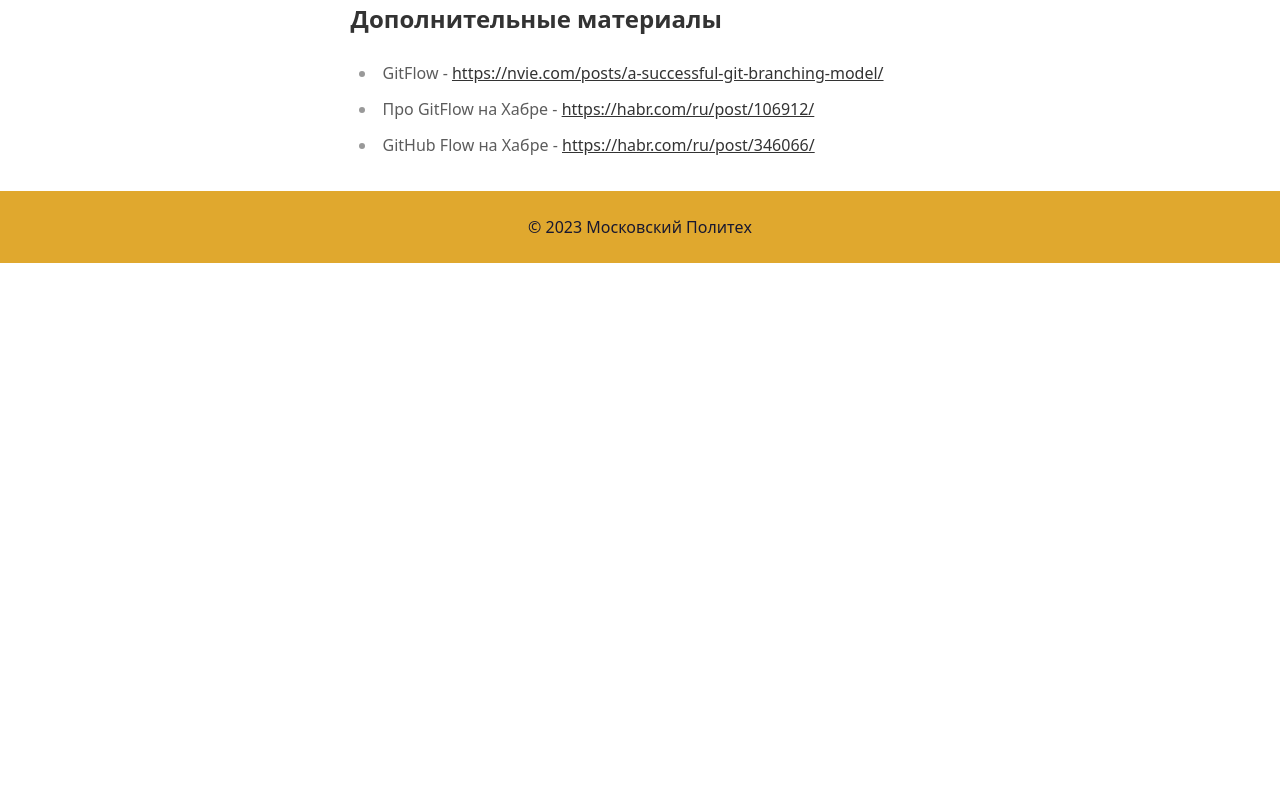
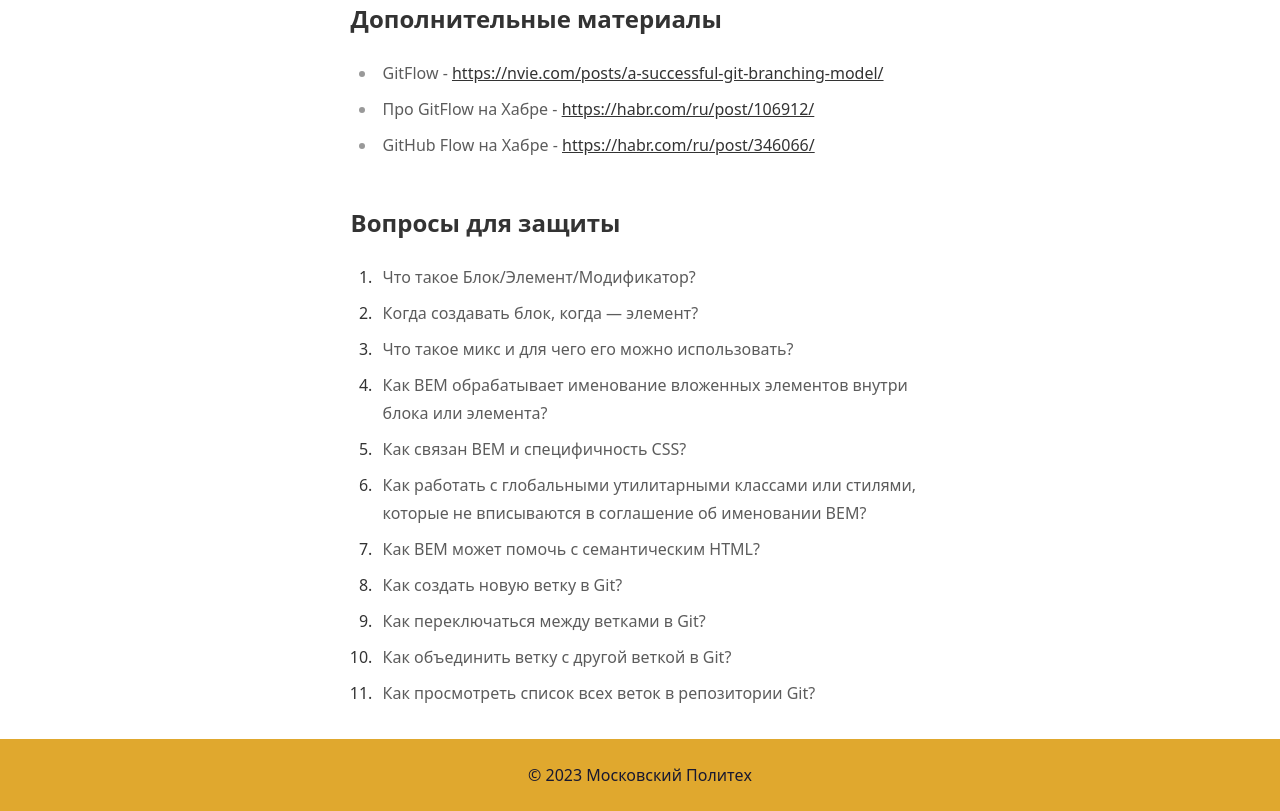
Before and after one commit to slavaver/web-course-site, an Astro site: page /web-course-site/labs/laba21 in a window 1280 px wide. Shown: the part 2229-3040 px from the top of the page. Before the commit the page ends 2492 px from the top, so only its background shows below. Built offline with nearby package versions, Linux system fonts and the light colour scheme; Astro itself is replaced by a stand-in of ours.

Commit message:
added questions to lab 2-1

```diff
--- a/src/pages/labs/laba21.md
+++ b/src/pages/labs/laba21.md
@@ -57,3 +57,17 @@ tag: "Лабораторные"
 - GitFlow - https://nvie.com/posts/a-successful-git-branching-model/
 - Про GitFlow на Хабре - https://habr.com/ru/post/106912/
 - GitHub Flow на Хабре - https://habr.com/ru/post/346066/
+
+## Вопросы для защиты
+
+1. Что такое Блок/Элемент/Модификатор?
+1. Когда создавать блок, когда — элемент?
+1. Что такое микс и для чего его можно использовать?
+1. Как BEM обрабатывает именование вложенных элементов внутри блока или элемента?
+1. Как связан BEM и специфичность CSS?
+1. Как работать с глобальными утилитарными классами или стилями, которые не вписываются в соглашение об именовании BEM?
+1. Как BEM может помочь с семантическим HTML?
+1. Как создать новую ветку в Git?
+1. Как переключаться между ветками в Git?
+1. Как объединить ветку с другой веткой в Git?
+1. Как просмотреть список всех веток в репозитории Git?
```
